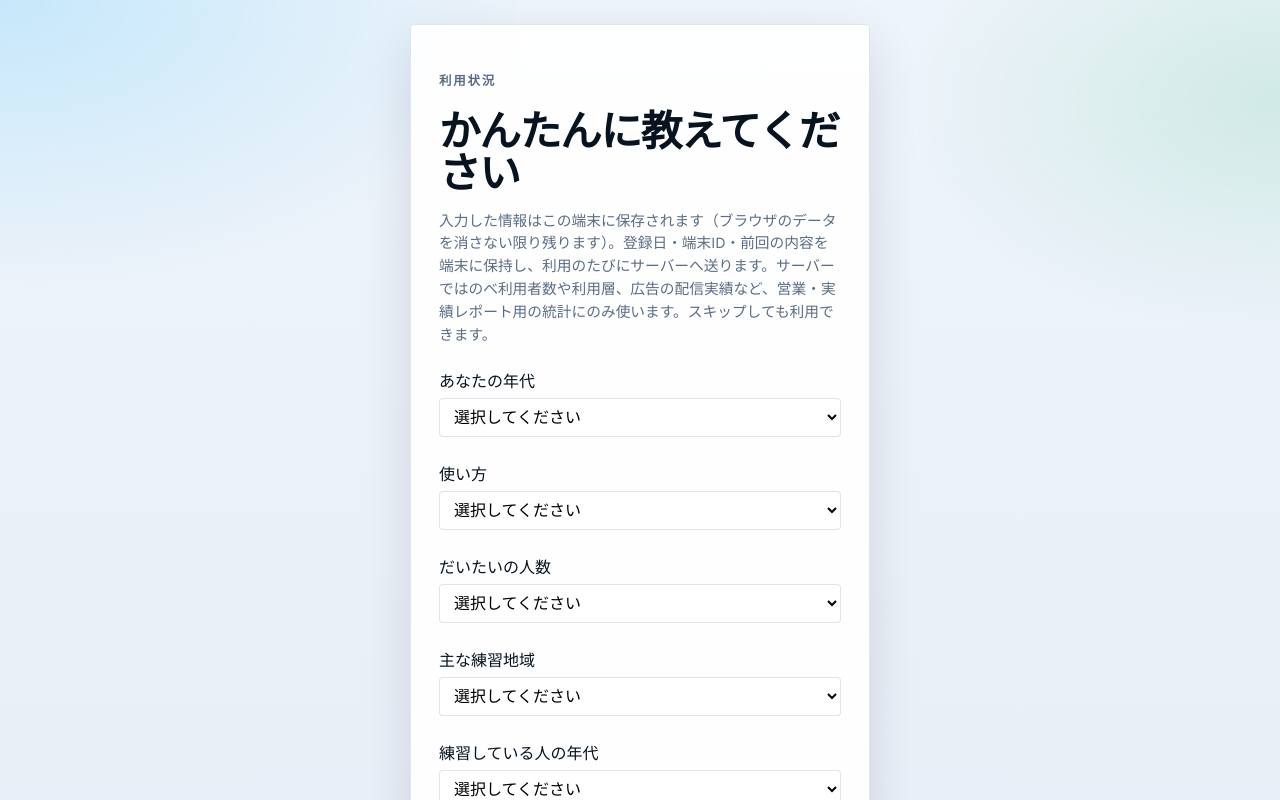
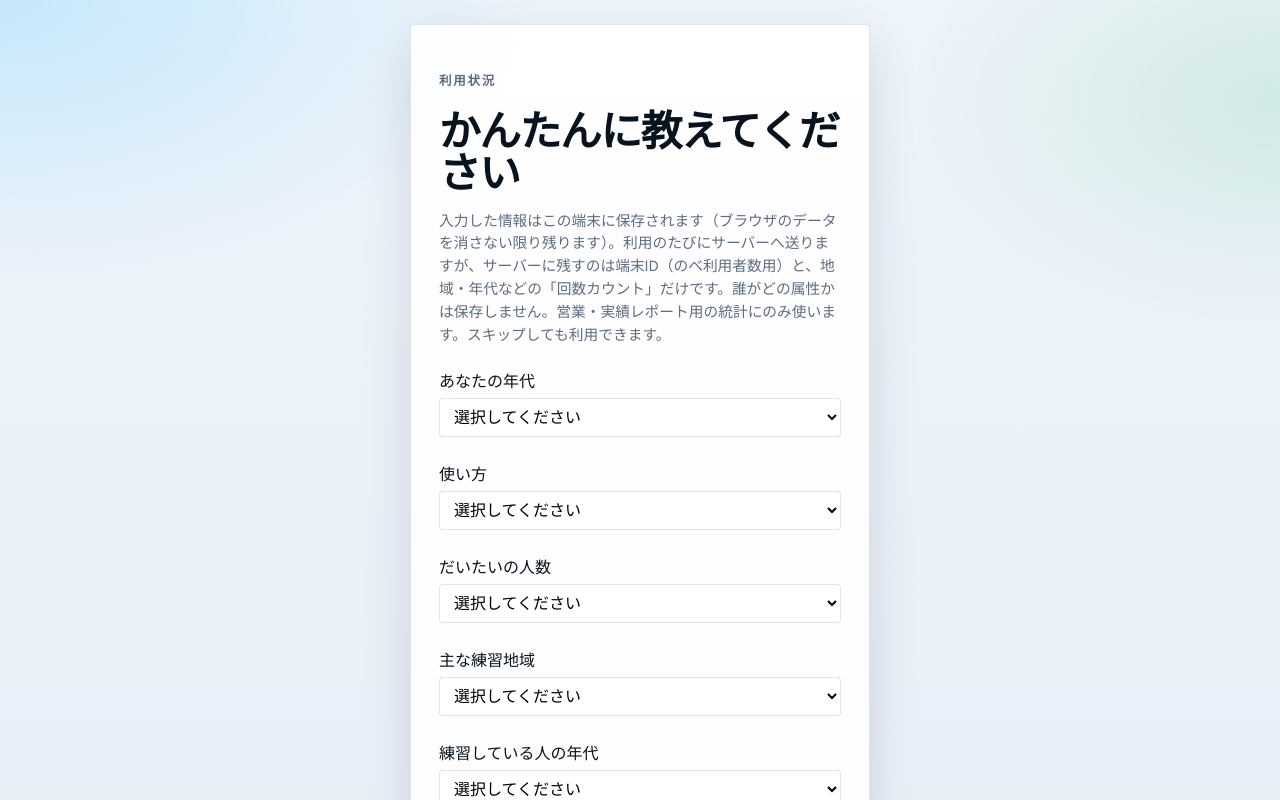
Before and after one commit to naokipinetreebay-wq/saccadeTR, a Next.js app: page /saccade/ in a window 1280 px wide. Both pictures are taken after a click on the button "ルームを作成". Shown: the top 800 px of the page. Built offline with nearby package versions, Linux system fonts and the light colour scheme.

Commit message:
Keep only device IDs and aggregate counters for usage stats.
Co-authored-by: Cursor <cursoragent@cursor.com>

```diff
--- a/src/components/ProfileGate.tsx
+++ b/src/components/ProfileGate.tsx
@@ -145,7 +145,7 @@ export function ProfileGate({ onDone }: { onDone: () => void }) {
         <p className="eyebrow">利用状況</p>
         <h1>かんたんに教えてください</h1>
         <p className="muted">
-          入力した情報はこの端末に保存されます（ブラウザのデータを消さない限り残ります）。登録日・端末ID・前回の内容を端末に保持し、利用のたびにサーバーへ送ります。サーバーではのべ利用者数や利用層、広告の配信実績など、営業・実績レポート用の統計にのみ使います。スキップしても利用できます。
+          入力した情報はこの端末に保存されます（ブラウザのデータを消さない限り残ります）。利用のたびにサーバーへ送りますが、サーバーに残すのは端末ID（のべ利用者数用）と、地域・年代などの「回数カウント」だけです。誰がどの属性かは保存しません。営業・実績レポート用の統計にのみ使います。スキップしても利用できます。
         </p>
 
         <div className="profile-fields">
```
